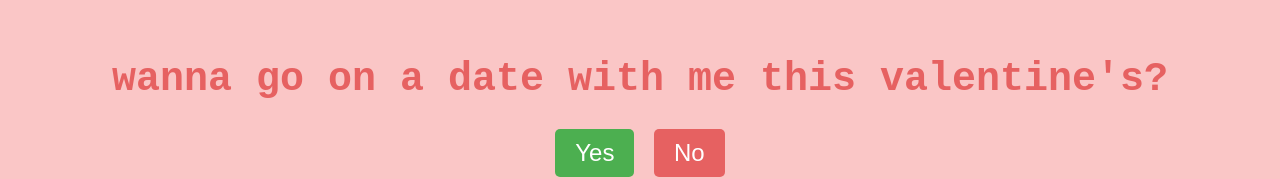
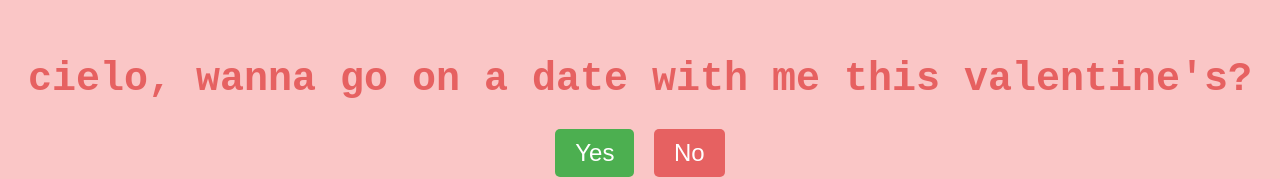
Before and after one commit to havayanas/date, a plain HTML site: page index.html in a window 1280 px wide. Shown: the part 110-289 px from the top of the page. Drawn offline with Linux system fonts and the light colour scheme.

Commit message:
Update index.html

```diff
--- a/index.html
+++ b/index.html
@@ -10,7 +10,7 @@
 </head>
 <body>
     <div class="container">
-        <h1>wanna go on a date with me this valentine's?</h1>
+        <h1>cielo, wanna go on a date with me this valentine's?</h1>
         <div class="buttons">
             <button class="yes-button" onclick="handleYesClick()">Yes</button>
             <button class="no-button" onclick="handleNoClick()">No</button>
```
